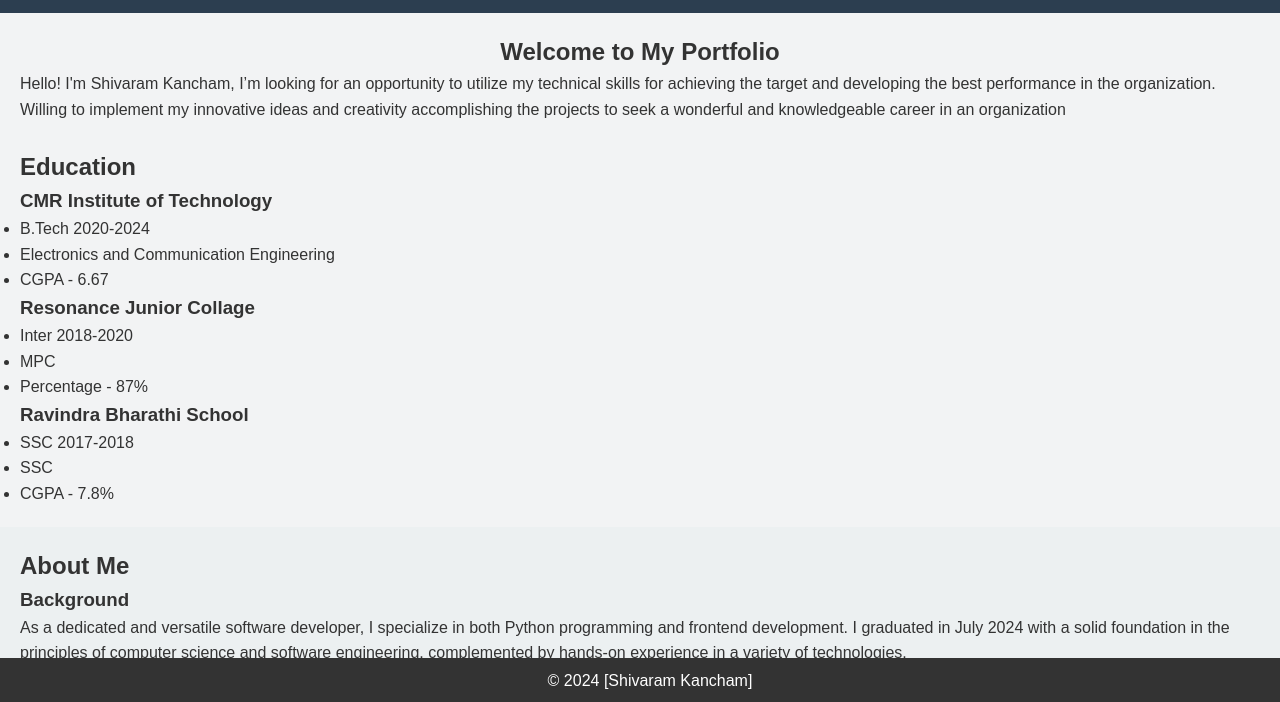
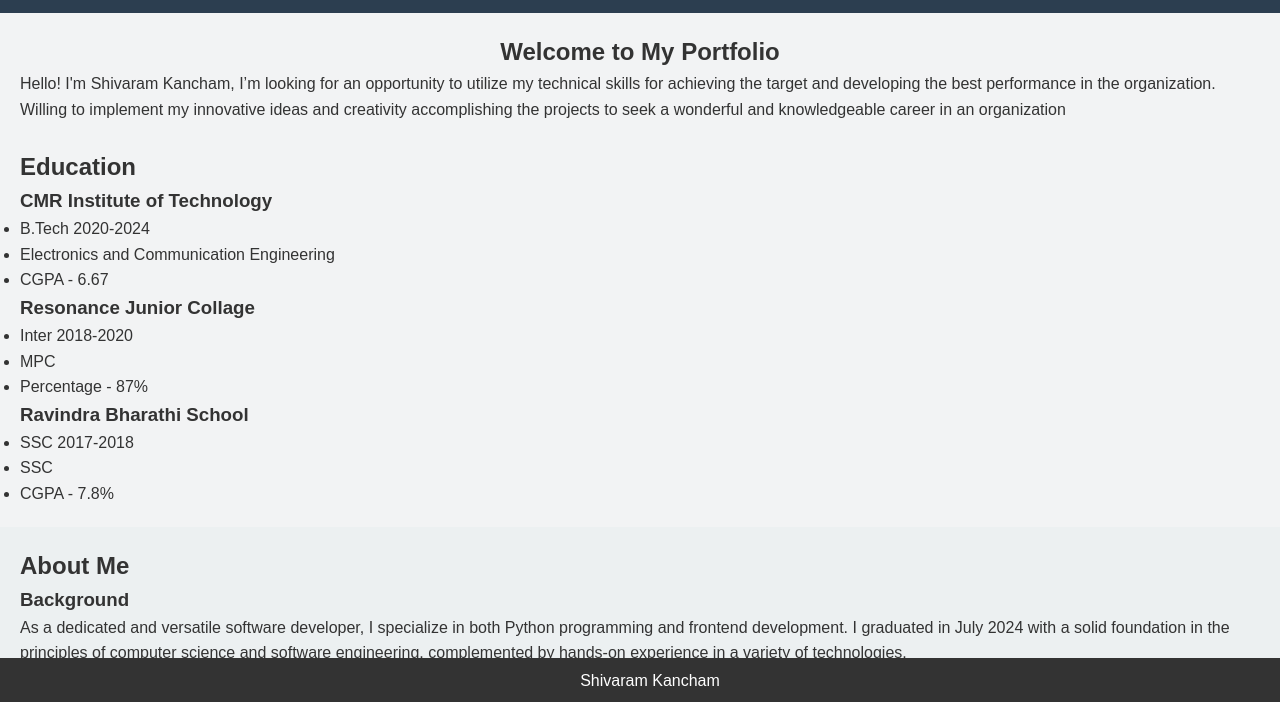
Before and after one commit to imshiva07/DC-Infotech-Week1, a plain HTML site: page index.html in a window 1280 px wide. Shown: the part 96-798 px from the top of the page. Drawn offline with Linux system fonts and the light colour scheme.

Commit message:
Update index.html

```diff
--- a/index.html
+++ b/index.html
@@ -181,7 +181,7 @@
     </main>
 
     <footer>
-        <p>&copy; 2024 [Shivaram Kancham]</p>
+        <p>Shivaram Kancham</p>
     </footer>
 
 </body>
```
